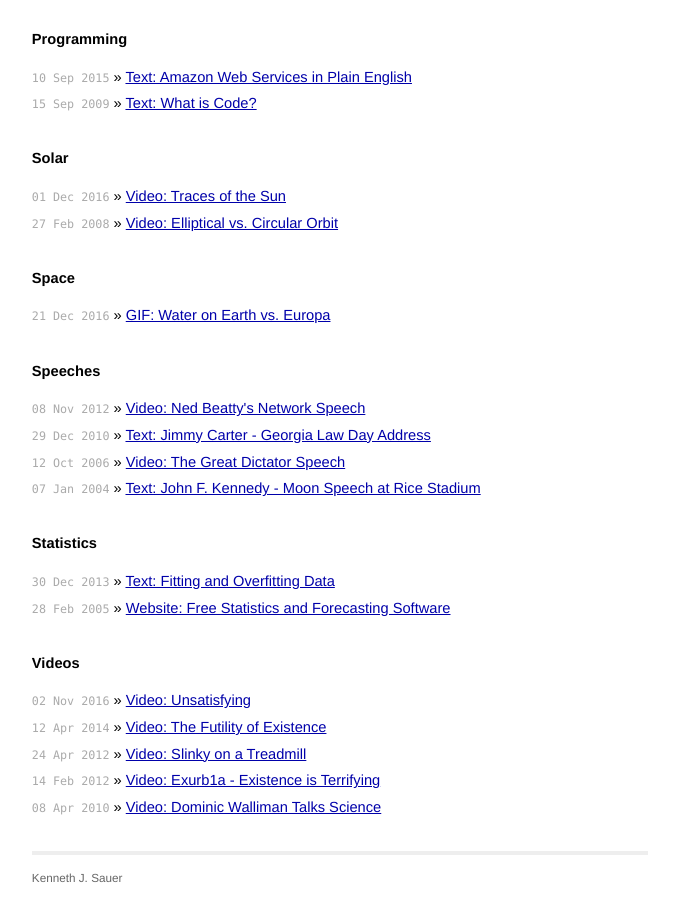
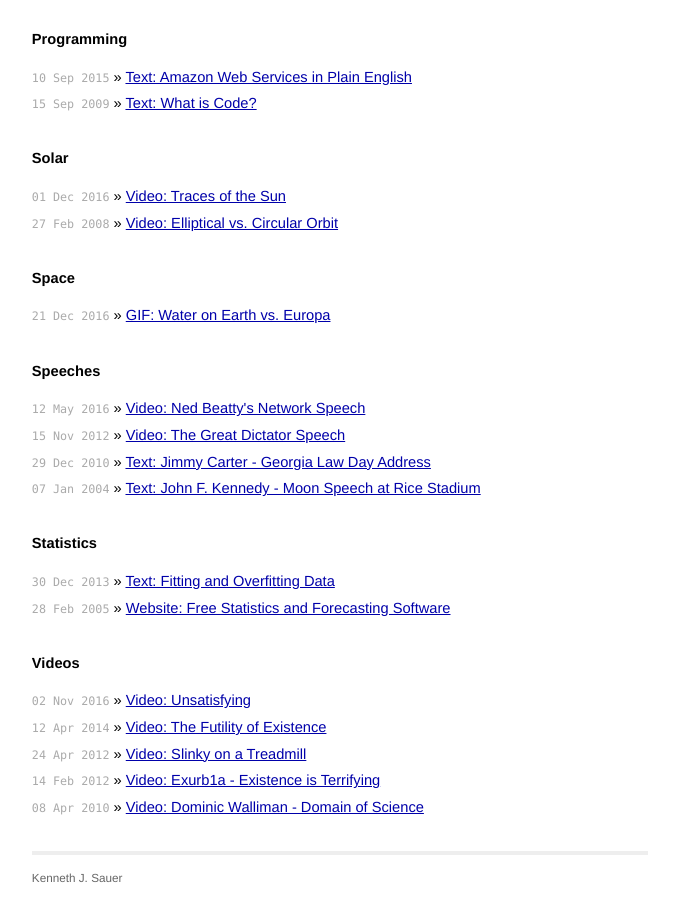
Before and after one commit to domainsofapp/domainsofapp.github.io, a Jekyll site: the page built from index.html, in a window 1280 px wide and 900 px high, scrolled down 3147 px. Shown: the whole window, without its empty margins (300-979 px from the left). Built offline with Jekyll 4.4.1, drawn with Linux system fonts in a browser that asks for light colours; some of the changed text lies outside the part shown.

Commit message:
Fix links
First attempt to update broken URLs

```diff
--- a/index.html
+++ b/index.html
@@ -39,11 +39,11 @@
 <h1>Comics</h1>
 <ul class="posts">
 <li><span>21 Jul 2017</span> &raquo; <a href="https://i.imgur.com/zNi5YSZ.jpg/">Image: xkcd 695 Revised Ending by CERN Scientists</a></li>
-<li><span>16 Oct 2013</span> &raquo; <a href="http://heeris.id.au/trinkets/ProgrammerInterrupted.png/">Image: This is Why You Shouldn't Interrupt a Programmer</a></li>
+<li><span>16 Oct 2013</span> &raquo; <a href="http://heeris.id.au/trinkets/ProgrammerInterrupted.png">Image: This is Why You Shouldn't Interrupt a Programmer</a></li>
 <li><span>16 Jun 2013</span> &raquo; <a href="https://www.smbc-comics.com/comic/2013-06-16/">Image: How to Solve a Physics Problem</a></li>
 <li><span>02 Apr 2013</span> &raquo; <a href="https://xkcd.com/627/">Image: Tech Support Cheat Sheet</a></li>
 <li><span>08 Feb 2009</span> &raquo; <a href="http://phdcomics.com/comics/archive.php?comicid=1012/">Image: Your Life Ambition - What Happened??</a></li>
-<li><span>25 Aug 2008</span> &raquo; <a href="http://abstrusegoose.com/strips/blip.png/">Image: Blip</a></li>
+<li><span>25 Aug 2008</span> &raquo; <a href="http://abstrusegoose.com/strips/blip.png">Image: Blip</a></li>
 </ul>
 
 <h1>Companies</h1>
@@ -145,7 +145,7 @@
 <li><span>03 Aug 2013</span> &raquo; <a href="http://www.3ammagazine.com/3am/the-philosopher-physicist/">Text: Sean Carroll - Philosophy from the Preposterous Universe</a></li>
 <li><span>15 Oct 2011</span> &raquo; <a href="https://www.youtube.com/watch?v=xdZMXWmlp9g/">Video: Richard Feynman - Photons Corpuscles of Light</a></li>
 <li><span>26 Nov 2009</span> &raquo; <a href="http://longnow.org/essays/richard-feynman-connection-machine/">Text: Daniel Hillis - Feynman and the Connection Machine</a></li>
-<li><span>22 Jun 2003</span> &raquo; <a href="http://www.fotuva.org/feynman/what_is_science.html/">Text: Richard Feynman - What is Science?</a></li>
+<li><span>22 Jun 2003</span> &raquo; <a href="http://www.fotuva.org/feynman/what_is_science.html">Text: Richard Feynman - What is Science?</a></li>
 </ul>
 
 <h1>Programming</h1>
@@ -157,7 +157,7 @@
 <h1>Solar</h1>
 <ul class="posts">
 <li><span>01 Dec 2016</span> &raquo; <a href="https://www.youtube.com/watch?v=ZS2FvljQXsk/">Video: Traces of the Sun</a></li>
-<li><span>27 Feb 2008</span> &raquo; <a href="https://serc.carleton.edu/resources/39105.html/">Video: Elliptical vs. Circular Orbit</a></li>
+<li><span>27 Feb 2008</span> &raquo; <a href="https://serc.carleton.edu/resources/39105.html">Video: Elliptical vs. Circular Orbit</a></li>
 </ul>
 
 <h1>Space</h1>
@@ -167,10 +167,10 @@
 
 <h1>Speeches</h1>
 <ul class="posts">
-<li><span>08 Nov 2012</span> &raquo; <a href="https://www.youtube.com/watch?v=NKkRDMil0bw/">Video: Ned Beatty's Network Speech</a></li>
-<li><span>29 Dec 2010</span> &raquo; <a href="http://www.americanrhetoric.com/speeches/jimmycarterlawday1974.htm/">Text: Jimmy Carter - Georgia Law Day Address</a></li>
-<li><span>12 Oct 2006</span> &raquo; <a href="https://www.youtube.com/watch?v=5IvPIWzQcUY/">Video: The Great Dictator Speech</a></li>
-<li><span>07 Jan 2004</span> &raquo; <a href="https://er.jsc.nasa.gov/seh/ricetalk.htm/">Text: John F. Kennedy - Moon Speech at Rice Stadium</a></li>
+<li><span>12 May 2016</span> &raquo; <a href="https://vimeo.com/30748277/">Video: Ned Beatty's Network Speech</a></li>
+<li><span>15 Nov 2012</span> &raquo; <a href="https://vimeo.com/53586083/">Video: The Great Dictator Speech</a></li>
+<li><span>29 Dec 2010</span> &raquo; <a href="http://www.americanrhetoric.com/speeches/jimmycarterlawday1974.htm">Text: Jimmy Carter - Georgia Law Day Address</a></li>
+<li><span>07 Jan 2004</span> &raquo; <a href="https://er.jsc.nasa.gov/seh/ricetalk.htm">Text: John F. Kennedy - Moon Speech at Rice Stadium</a></li>
 </ul>
 
 <h1>Statistics</h1>
@@ -185,7 +185,7 @@
 <li><span>12 Apr 2014</span> &raquo; <a href="https://www.youtube.com/watch?v=1IAXrxlDK6c/">Video: The Futility of Existence</a></li>
 <li><span>24 Apr 2012</span> &raquo; <a href="https://www.youtube.com/watch?v=711bZ_pLusQ/">Video: Slinky on a Treadmill</a></li>
 <li><span>14 Feb 2012</span> &raquo; <a href="https://www.youtube.com/user/willunicycleforfood/videos/">Video: Exurb1a - Existence is Terrifying</a></li>
-<li><span>08 Apr 2010</span> &raquo; <a href="https://www.youtube.com/user/dominicwalliman/videos/">Video: Dominic Walliman Talks Science</a></li>
+<li><span>08 Apr 2010</span> &raquo; <a href="https://www.youtube.com/user/dominicwalliman/videos/">Video: Dominic Walliman - Domain of Science</a></li>
 </ul>
 
 </ul>
```
Also changed, not shown: other parts of index.html (+1 -1 lines).
